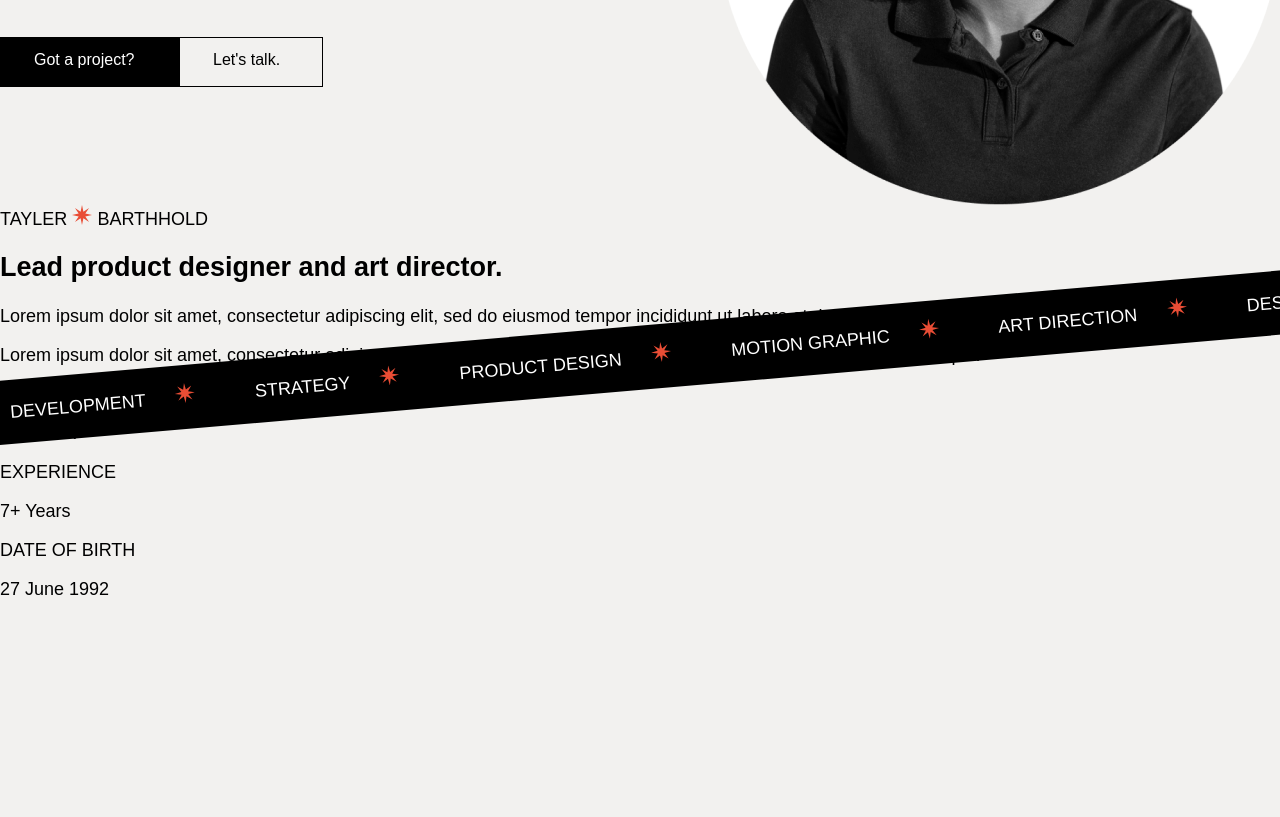
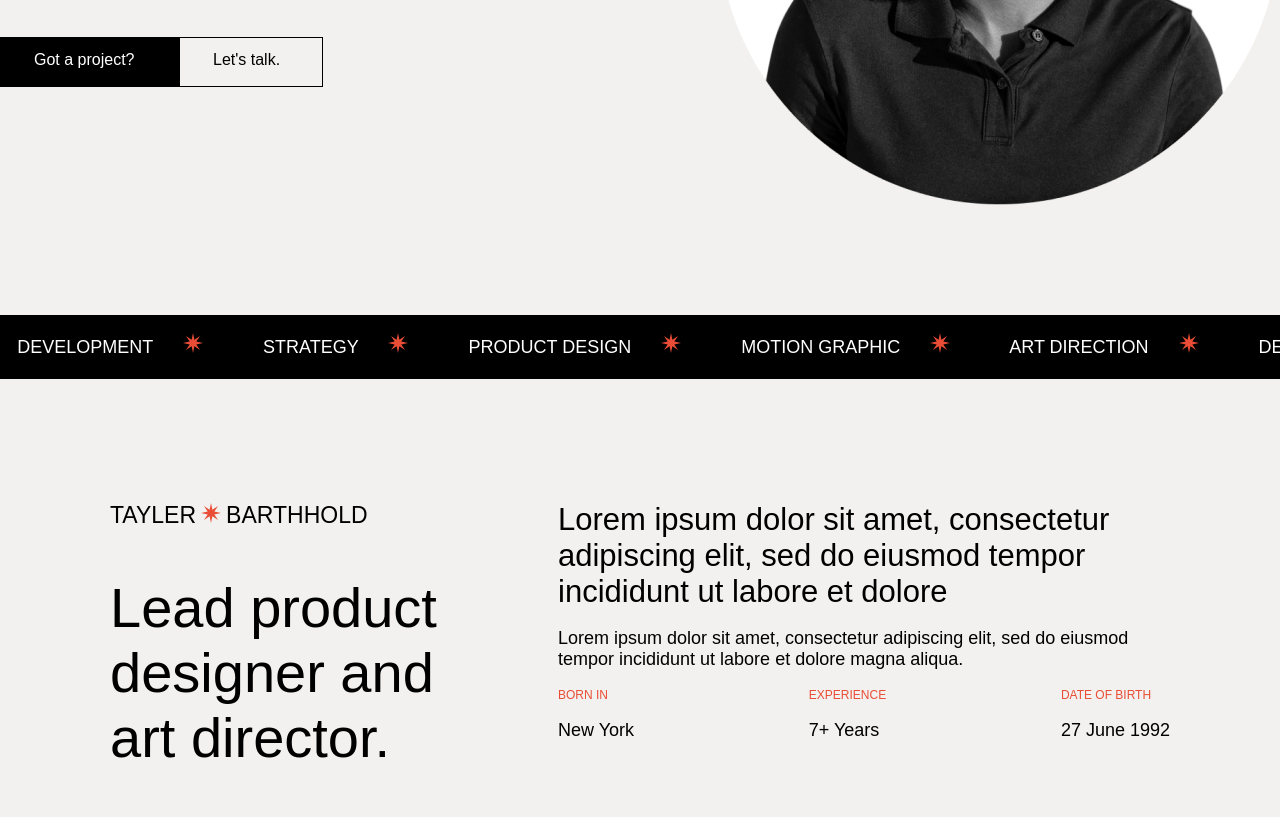
Before and after one commit to DmiKul/Portfolio, a plain HTML site: page index.html in a window 1280 px wide. Shown: the part 454-1271 px from the top of the page. Before the commit the page ends 1072 px from the top, so only its background shows below. Drawn offline with Linux system fonts and the light colour scheme; a web font is replaced by a local one.

Commit message:
Update main.css

```diff
--- a/css/main.css
+++ b/css/main.css
@@ -4,6 +4,7 @@ body {
 	padding: 0;
 	margin: 0;
 	font-size: 18px;
+	font-weight: 400;
 	background:#F2F1EF;
 }
 
@@ -11,10 +12,15 @@ body {
 	box-sizing: border-box;
 }
 
-.container {
+.hero-container {
 	width: 1280px;
 	margin: 0 auto;
 	/* border: 2px solid red; */
+}
+
+.container {
+	width: 1060px;
+	margin: 0 auto;
 }
 
 .logo {
@@ -86,9 +92,7 @@ h1 {
 	margin-bottom: 40px;
 }
 
-.main-directions img {
-	width: 20px;
-}
+
 
 .btn-question {
 	background: black;
@@ -129,17 +133,61 @@ h1 {
 .directions {
 	background: black;
 	color: white;
-	transform: rotate(-4.93deg);
+	/* transform: rotate(-4.93deg); */
 	width: 1550px;
 	height: 64px;
-	margin-top: 110px;
+	margin: 110px auto 0 auto;
 	text-align: center;
 	padding-top: 18px;
-	left: -0.78%;
-	right: -1.08%;
-	position: absolute;
+	/* left: -0.78%;
+	right: -1.08%; */
+
+	/* position: absolute; */
 }
 
 .direction {
 	margin: 0 55px 0 25px;
 }
+
+.wrapper-text1 span{
+	font-size: 23px;
+}
+
+h2 {
+	font-size: 56px;
+	font-weight: 400;
+	width: 351px;
+}
+
+.wrapper-text2 .p1 {
+	font-size: 31px;
+}
+
+.wrapper-text2 {
+	width: 612px;
+}
+
+.wrapper-text2 .p1 {
+	margin: 0;
+}
+
+.wrapper-text {
+	display: flex;
+	justify-content: space-between;
+	margin-top: 123px;
+}
+
+.wrapper-mini-text {
+	display: flex;
+	justify-content: space-between;
+}
+
+.wrapper-mini-text .p1 {
+	color:#E94D35;
+	font-size: 12px;
+}
+
+.wrapper-mini-text1 .p1 {
+	color:#161513;
+	font-size: 23px;
+}
```
